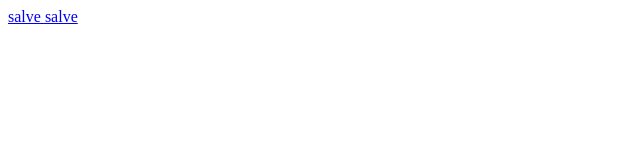
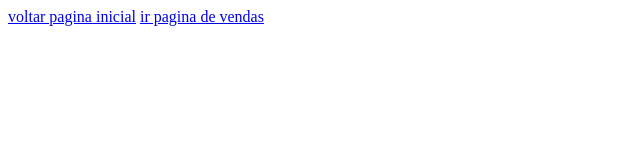
Before and after one commit to Gustavo-Faroni/AulaGithub, a plain HTML site: page blog.html in a window 1280 px wide. Shown: the whole page, without its empty margins (0-640 px from the left). Drawn offline with Linux system fonts and the light colour scheme.

Commit message:
redirecionamento colocado na pagina de blog

```diff
--- a/blog.html
+++ b/blog.html
@@ -6,6 +6,7 @@
     <title>Document</title>
 </head>
 <body>
-    <a href="index.html">salve salve</a>
+    <a href="index.html">voltar pagina inicial</a>
+    <a href="vendasteste.html">ir pagina de vendas</a>
 </body>
 </html>
```
